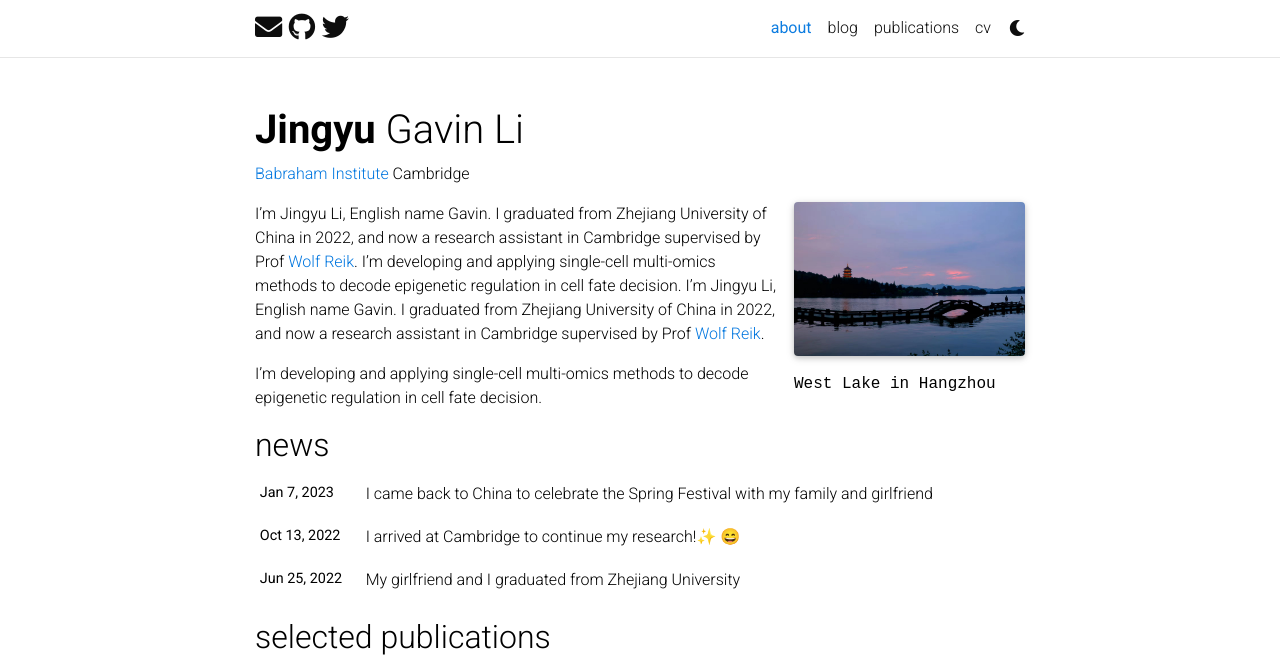
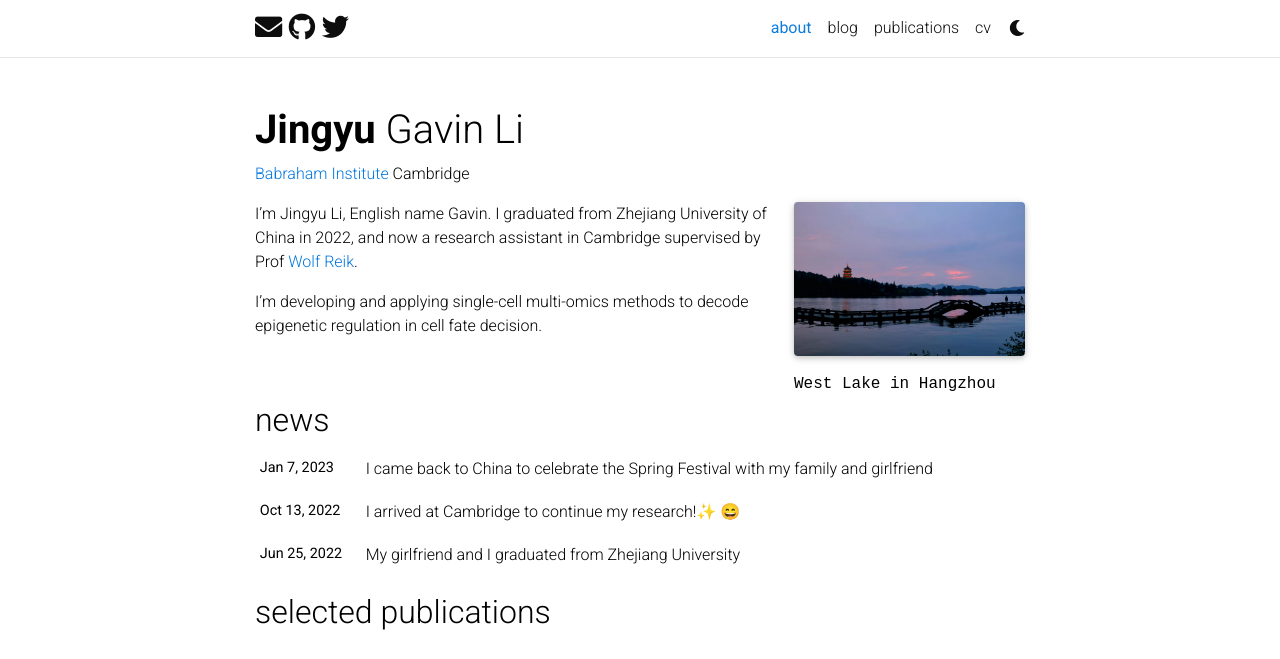
Before and after one commit to Gavin-Lijy/Gavin-Lijy.github.io, a Jekyll site: the page built from _pages/about.md, in a window 1280 px wide, cut to the strip 0-659 px from the top of the page. Built offline with Jekyll 4.4.1, drawn with Linux system fonts in a browser that asks for light colours; full-size pictures stand in for the smaller copies a plugin makes; emoji names are drawn with the system emoji font; comment, search, counter and statistics services are not loaded; a style sheet for code colours, icons or effects is not loaded.

Commit message:
Update about.md

```diff
--- a/_pages/about.md
+++ b/_pages/about.md
@@ -16,7 +16,6 @@ selected_papers: true # includes a list of papers marked as "selected={true}"
 social: false  # includes social icons at the bottom of the page
 ---
 
-I'm Jingyu Li, English name Gavin. I graduated from Zhejiang University of China in 2022, and now a research assistant in Cambridge supervised by Prof [Wolf Reik](https://www.babraham.ac.uk/our-research/epigenetics/wolf-reik).  I'm developing and applying single-cell multi-omics methods to decode epigenetic regulation in cell fate decision.
 I'm Jingyu Li, English name Gavin. I graduated from Zhejiang University of China in 2022, and now a research assistant in Cambridge supervised by Prof [Wolf Reik](https://www.babraham.ac.uk/our-research/epigenetics/wolf-reik).
 
 
```
